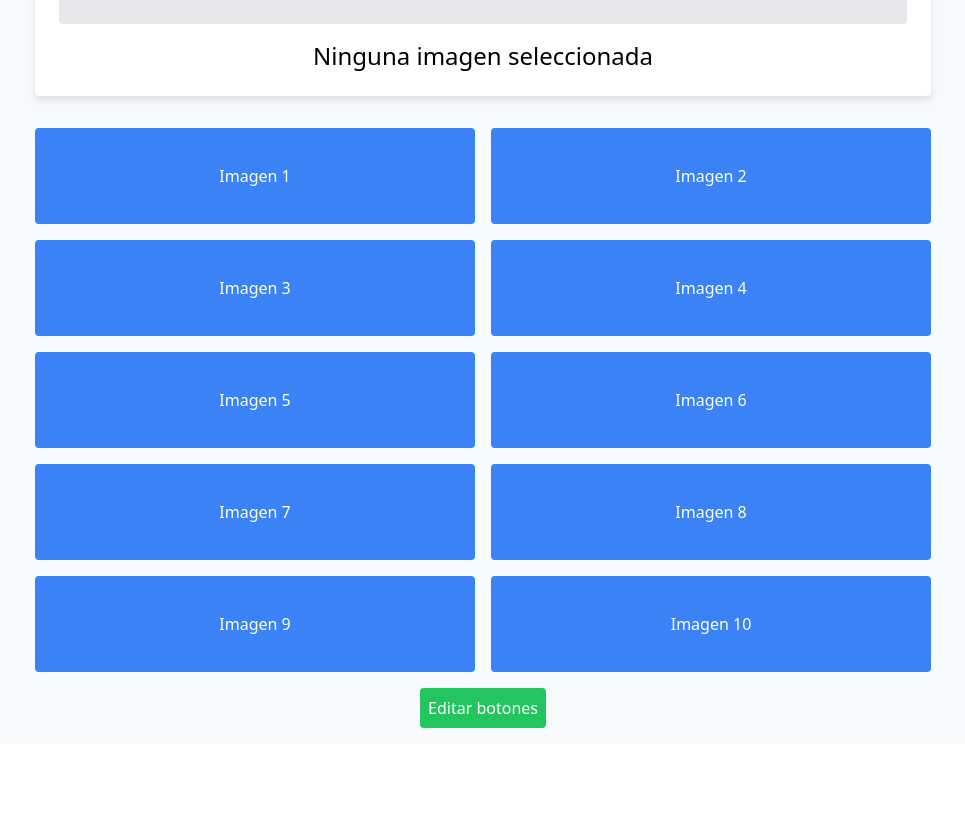
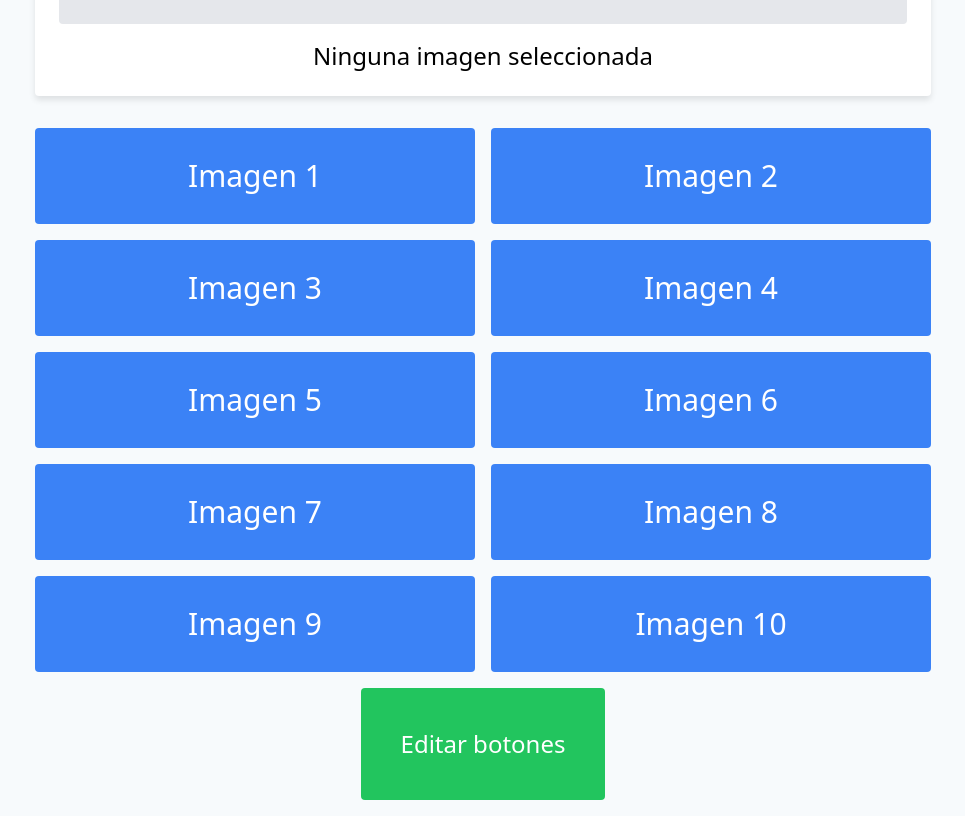
Before and after one commit to leavals/TeclaELA_Frontend, a React (Create React App) app: page /action-buttons in a window 1280 px wide. Shown: the part 360-1176 px from the top of the page, without its empty margins (157-1122 px from the left). Before the commit the page ends 1104 px from the top, so only its background shows below. Built offline with nearby package versions, Linux system fonts and the light colour scheme.

Commit message:
Updates para deploy-fixes action buttons

```diff
--- a/src/components/EmergencyButton.tsx
+++ b/src/components/EmergencyButton.tsx
@@ -10,7 +10,7 @@ const EmergencyButton: React.FC<EmergencyButtonProps> = ({ onClick, className })
   return (
     <button
       onClick={onClick}
-      className={`bg-red-500 text-white p-4 rounded text-2xl ${className}`} // Añadir className aquí
+      className={`bg-red-500 text-white p-4 rounded text-1xl ${className}`} // Añadir className aquí
     >
       EMERGENCIA
     </button>
--- a/src/components/pages/ActionButtons.tsx
+++ b/src/components/pages/ActionButtons.tsx
@@ -74,7 +74,7 @@ const ActionButtons: React.FC = () => {
           <div key={index} className="relative">
             <button
               onClick={() => handleImageClick(index)}
-              className="bg-blue-500 text-white p-4 rounded flex flex-col items-center justify-center w-full h-24"
+              className="bg-blue-500 text-white p-4 rounded flex flex-col items-center justify-center w-full h-24 text-3xl"
             >
               {image ? (
                 <img src={image} alt={imageNames[index]} className="h-full w-full object-contain" />
@@ -84,7 +84,7 @@ const ActionButtons: React.FC = () => {
             </button>
             {editMode && (
               <button
-                className="absolute top-1 right-1 bg-red-500 text-white p-1 rounded"
+                className="absolute top-1 right-1 bg-red-500 text-white p-3 rounded"
                 onClick={() => openModal(index)}
               >
                 Editar
@@ -93,7 +93,7 @@ const ActionButtons: React.FC = () => {
           </div>
         ))}
       </div>
-      <button onClick={() => setEditMode(!editMode)} className="mt-4 bg-green-500 text-white p-2 rounded">
+      <button onClick={() => setEditMode(!editMode)} className="mt-4 bg-green-500 text-white p-10 rounded text-2xl">
         {editMode ? 'Terminar edición' : 'Editar botones'}
       </button>
       <Modal
```
